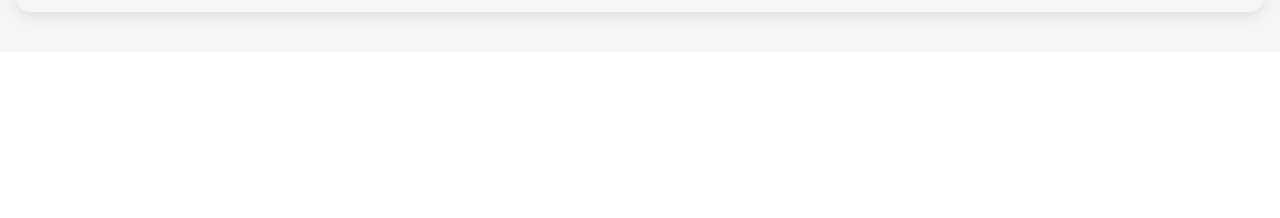
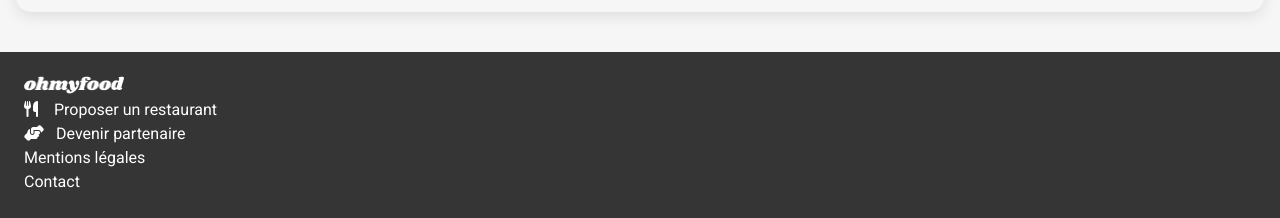
Before and after one commit to SebLau02/OC_P3, a plain HTML site: page index.html in a window 1280 px wide. Shown: the part 1852-2070 px from the top of the page. Before the commit the page ends 1904 px from the top, so only its background shows below. Drawn offline with Linux system fonts and the light colour scheme.

Commit message:
add footer

```diff
--- a/index.html
+++ b/index.html
@@ -137,5 +137,19 @@
         </div>
       </section>
     </main>
+
+    <footer class="p-6 bg-grey">
+      <div class="logo-container">
+        <img src="./images/ohmyfoodwhite.png" alt="logo de ohmyfood" />
+      </div>
+      <ul>
+        <li><i class="fa-solid fa-utensils mr-4"></i>Proposer un restaurant</li>
+        <li>
+          <i class="fa-solid fa-handshake-angle mr-3"></i>Devenir partenaire
+        </li>
+        <li>Mentions légales</li>
+        <li>Contact</li>
+      </ul>
+    </footer>
   </body>
 </html>
--- a/styles/input/abstracts/_utilities.scss
+++ b/styles/input/abstracts/_utilities.scss
@@ -37,6 +37,13 @@
 }
 .bg-grey-light {
   background-color: $grey-light;
+}
+.bg-grey {
+  background-color: $grey;
+
+  & * {
+    color: $light;
+  }
 }
 $text: (
   "center": center,
--- a/styles/input/base/_reset.scss
+++ b/styles/input/base/_reset.scss
@@ -9,3 +9,6 @@ a {
   text-decoration: none;
   color: inherit;
 }
+ul {
+  list-style: none;
+}
--- a/styles/input/components/__components-dir.scss
+++ b/styles/input/components/__components-dir.scss
@@ -5,3 +5,4 @@
 @use "badge";
 @use "secondary-button";
 @use "card";
+@use "footer";
--- /dev/null
+++ b/styles/input/components/_footer.scss
@@ -0,0 +1,16 @@
+@use "../abstracts/variables" as *;
+
+footer {
+  .logo-container {
+    width: 100px;
+    img {
+      width: 100%;
+      object-fit: cover;
+    }
+  }
+  ul {
+    li {
+      line-height: 1.5;
+    }
+  }
+}
```
Also changed, not shown: images/ohmyfoodwhite.png (added), styles/output/style.css, 1 other file.
